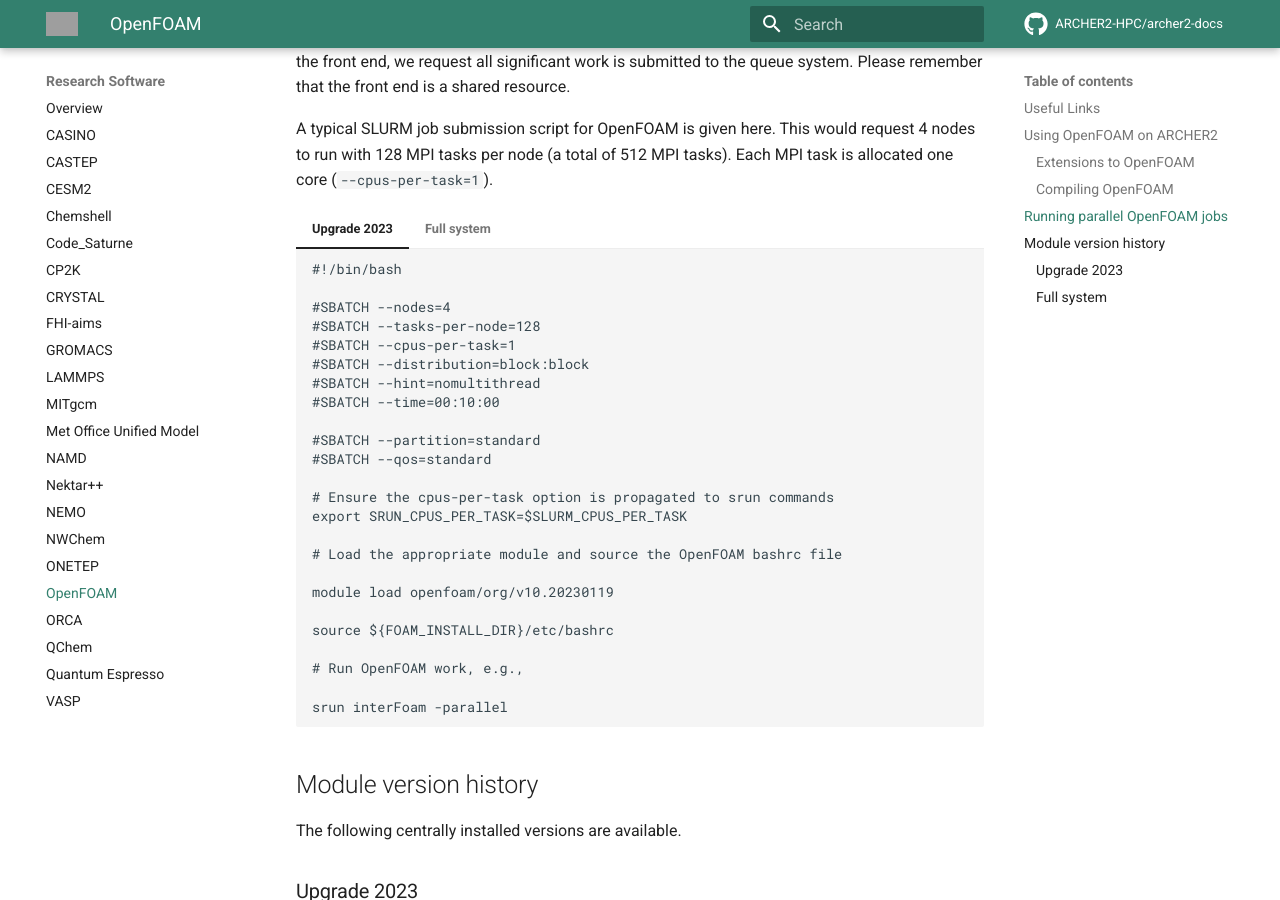
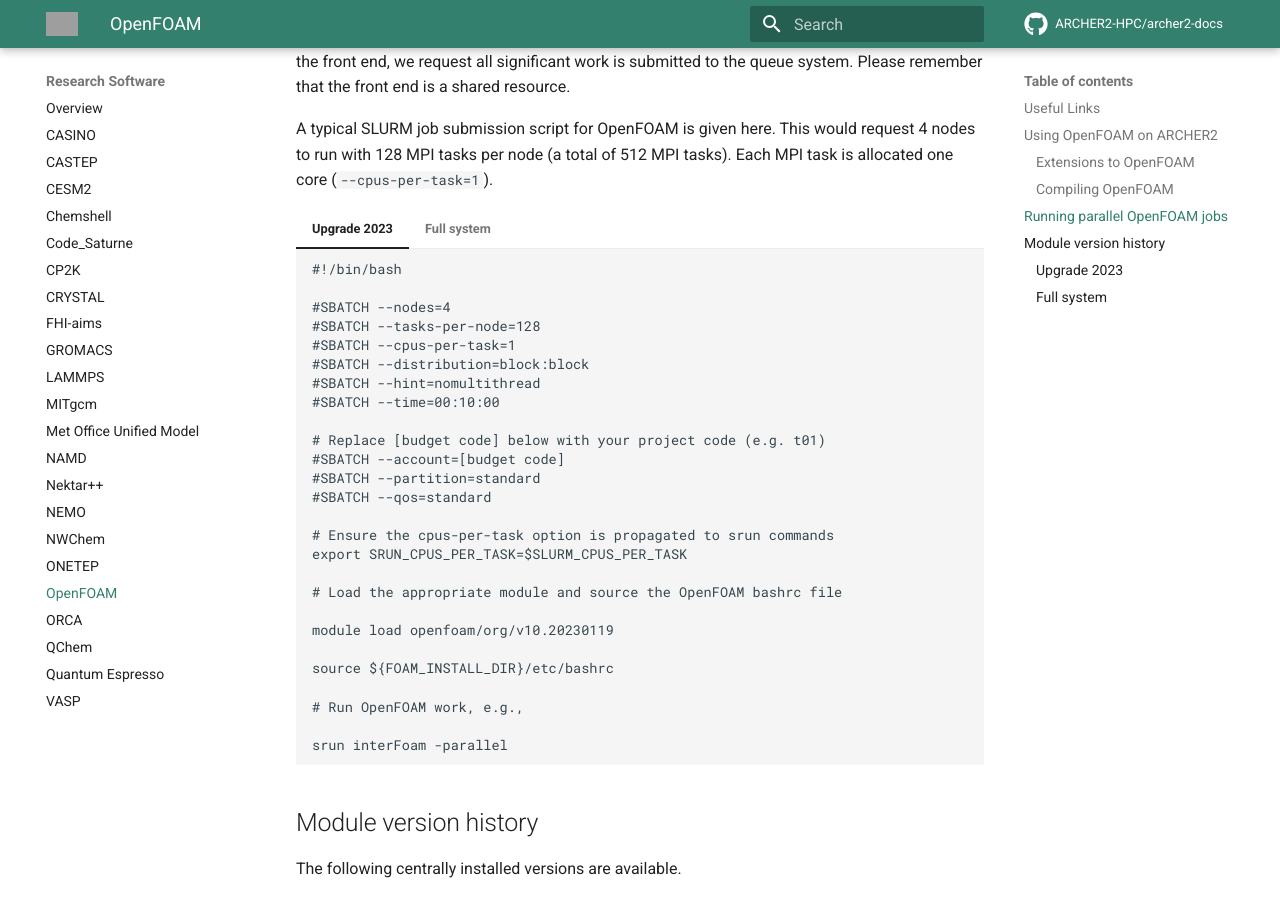
Before and after one commit to ARCHER2-HPC/archer2-docs, an MkDocs documentation site: the page built from docs/research-software/openfoam.md, in a window 1280 px wide and 900 px high, scrolled down 2249 px. Built offline with MkDocs 1.6.1 and Material for MkDocs 9.7.7, drawn with Linux system fonts in a browser that asks for light colours; comment, search, counter and statistics services are not loaded; grey boxes are pictures that could not be loaded.

Commit message:
Update openfoam.md

```diff
--- a/docs/research-software/openfoam.md
+++ b/docs/research-software/openfoam.md
@@ -126,6 +126,8 @@
     #SBATCH --hint=nomultithread
     #SBATCH --time=00:10:00
 
+    # Replace [budget code] below with your project code (e.g. t01)
+    #SBATCH --account=[budget code]
     #SBATCH --partition=standard
     #SBATCH --qos=standard
 
```
